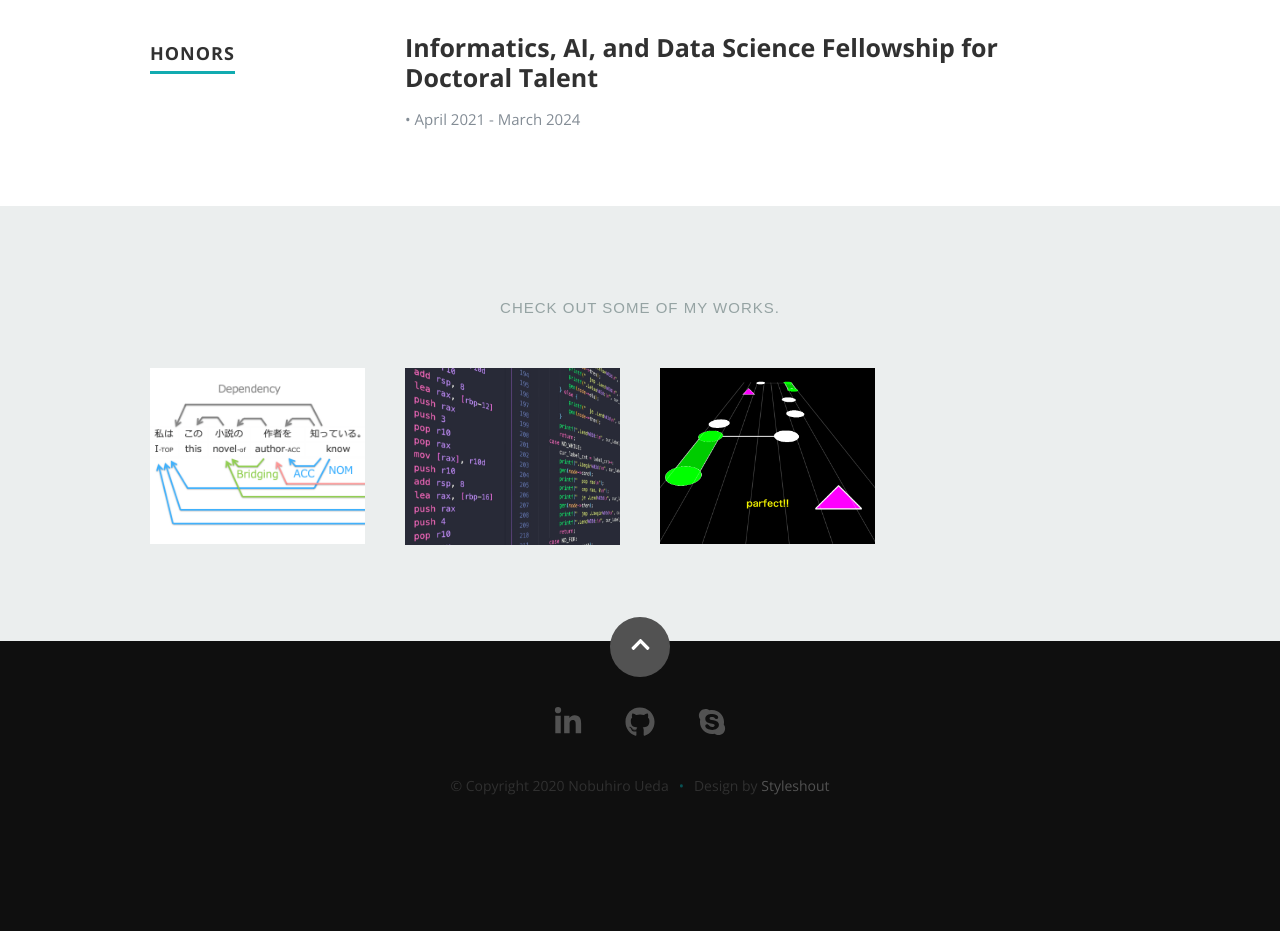
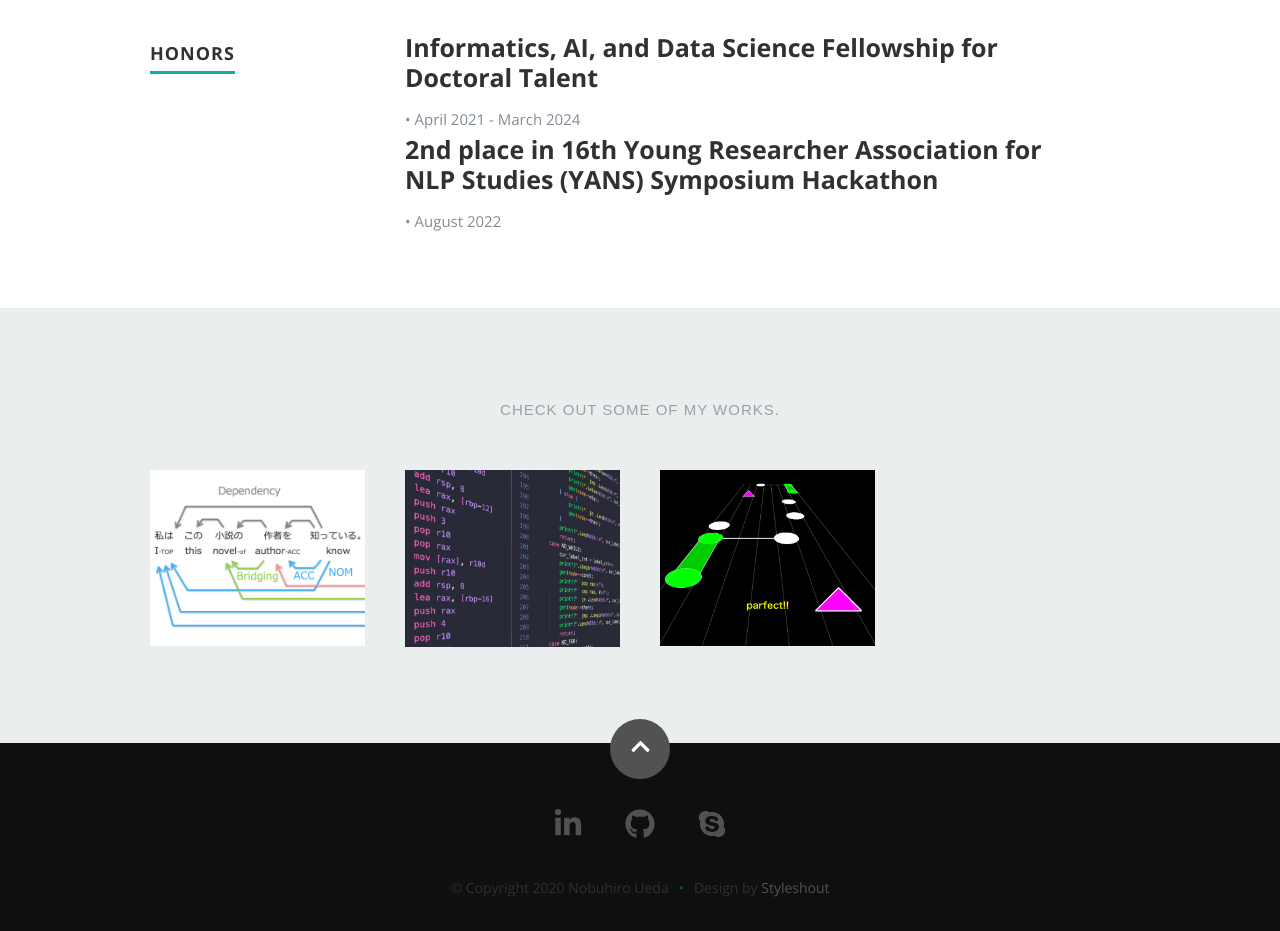
Before and after one commit to nobu-g/nobu-g.github.io, a Next.js app: page / in a window 1280 px wide. Shown: the part 3420-4351 px from the top of the page. Before the commit the page ends 4269 px from the top, so only its background shows below. Built offline with nearby package versions, Linux system fonts and the light colour scheme.

Commit message:
use getStaticProps

```diff
--- a/pages/index.js
+++ b/pages/index.js
@@ -10,22 +10,30 @@ import Footer from '../components/Footer';
 // import Contact from './components/Contact';
 // import Testimonials from './components/Testimonials';
 
+import resumeData from './resumeData.json';
+
 ReactGA.initialize('UA-110570651-1');
 
-const fetchConfig = async () => {
-  const response = await fetch('/resumeData.json');
-  return await response.json();
+// const fetchConfig = async () => {
+//   const response = await fetch('/resumeData.json');
+//   return await response.json();
+// }
+
+export async function getStaticProps() {
+  return {
+    props: {
+      resumeData
+    }
+  }
 }
 
-const Home = () => {
-  const [config, setConfig] = React.useState({});
+const Home = ({resumeData}) => {
+  const config = resumeData;
   const [section, setSection] = React.useState("home");
   const [opaque, setOpaque] = React.useState(false);
 
   React.useEffect(() => {
     ReactGA.pageview(window.location.pathname);
-    fetchConfig()
-      .then(r => setConfig(r));
   }, []);
 
   return (
--- a/public/resumeData.json
+++ b/pages/resumeData.json
@@ -137,6 +137,14 @@
       {
         "name": "Informatics, AI, and Data Science Fellowship for Doctoral Talent",
         "years": "April 2021 - March 2024"
+      },
+      {
+        "name": "2nd place in 16th Young Researcher Association for NLP Studies (YANS) Symposium Hackathon",
+        "years": "August 2022",
+        "resource": {
+          "report": "https://yans.anlp.jp/entry/yans2021report",
+          "code": "https://github.com/upura/yans2021-hackathon"
+        }
       }
     ],
     "skills": [
```
